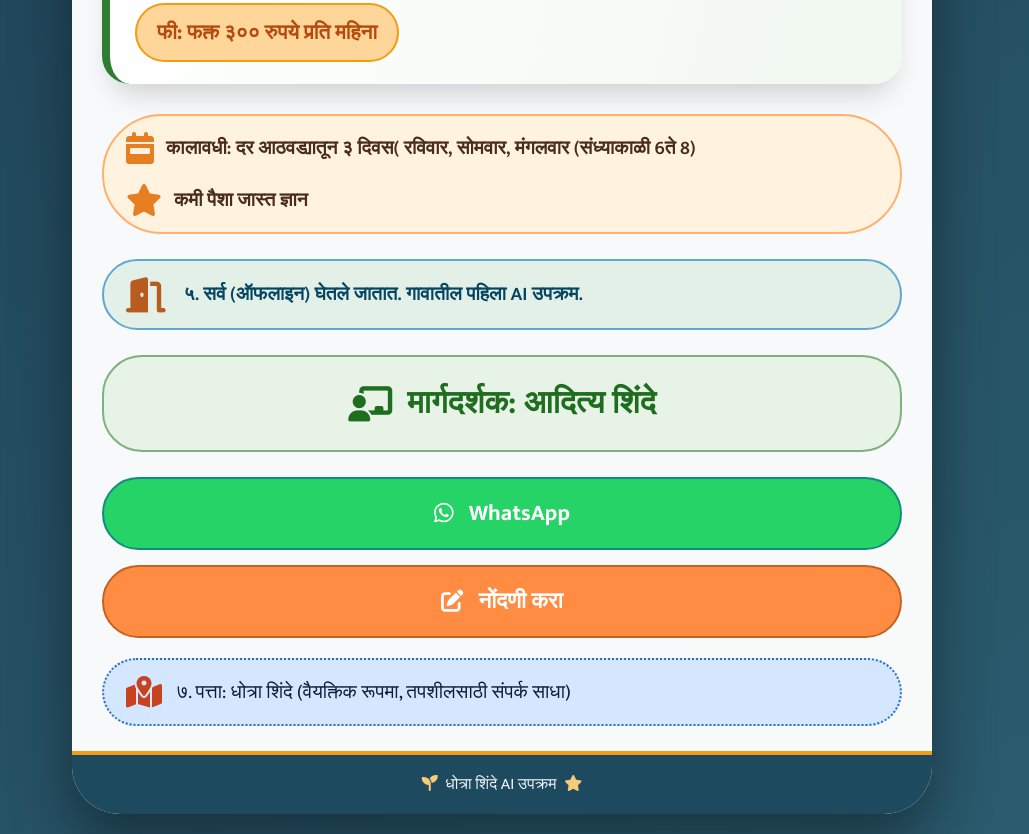
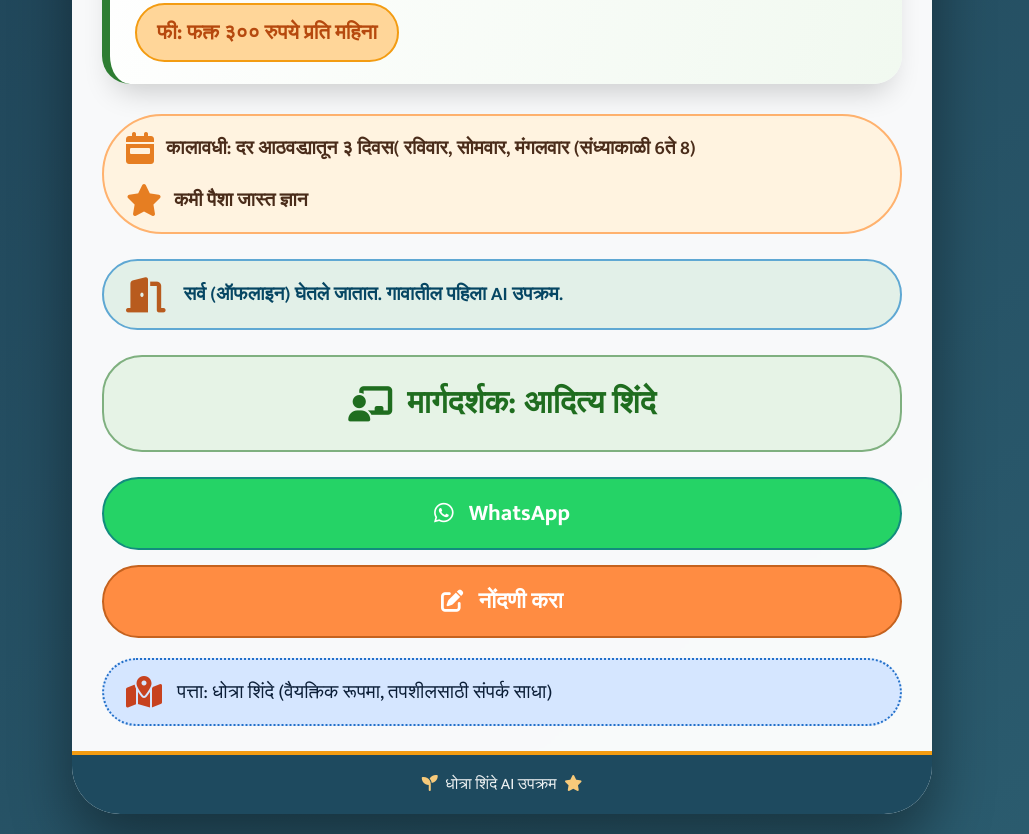
Before and after one commit to ldkskjd6-max/Global-AI-teaching-AI-, a plain HTML site: page index.html in a window 1280 px wide. Shown: the part 927-1761 px from the top of the page, without its empty margins (138-1167 px from the left). Drawn offline with Linux system fonts and the light colour scheme.

Commit message:
index.html
Change 2


Signed-off-by: ldkskjd6-max <ldkskjd6@gmail.com>

```diff
--- a/index.html
+++ b/index.html
@@ -386,7 +386,7 @@
             <!-- offline message -->
             <div class="offline-box">
                 <i class="fas fa-door-open"></i>
-                <span>५. सर्व (ऑफलाइन) घेतले जातात. गावातील पहिला AI उपक्रम.</span>
+                <span>सर्व (ऑफलाइन) घेतले जातात. गावातील पहिला AI उपक्रम.</span>
             </div>
 
             <!-- mentor -->
@@ -407,7 +407,7 @@
             <!-- address -->
             <div class="address">
                 <i class="fas fa-map-location-dot"></i>
-                <span>७. पत्ता: धोत्रा शिंदे (वैयक्तिक रूपमा, तपशीलसाठी संपर्क साधा)</span>
+                <span>पत्ता: धोत्रा शिंदे (वैयक्तिक रूपमा, तपशीलसाठी संपर्क साधा)</span>
             </div>
         </div>
 
```
